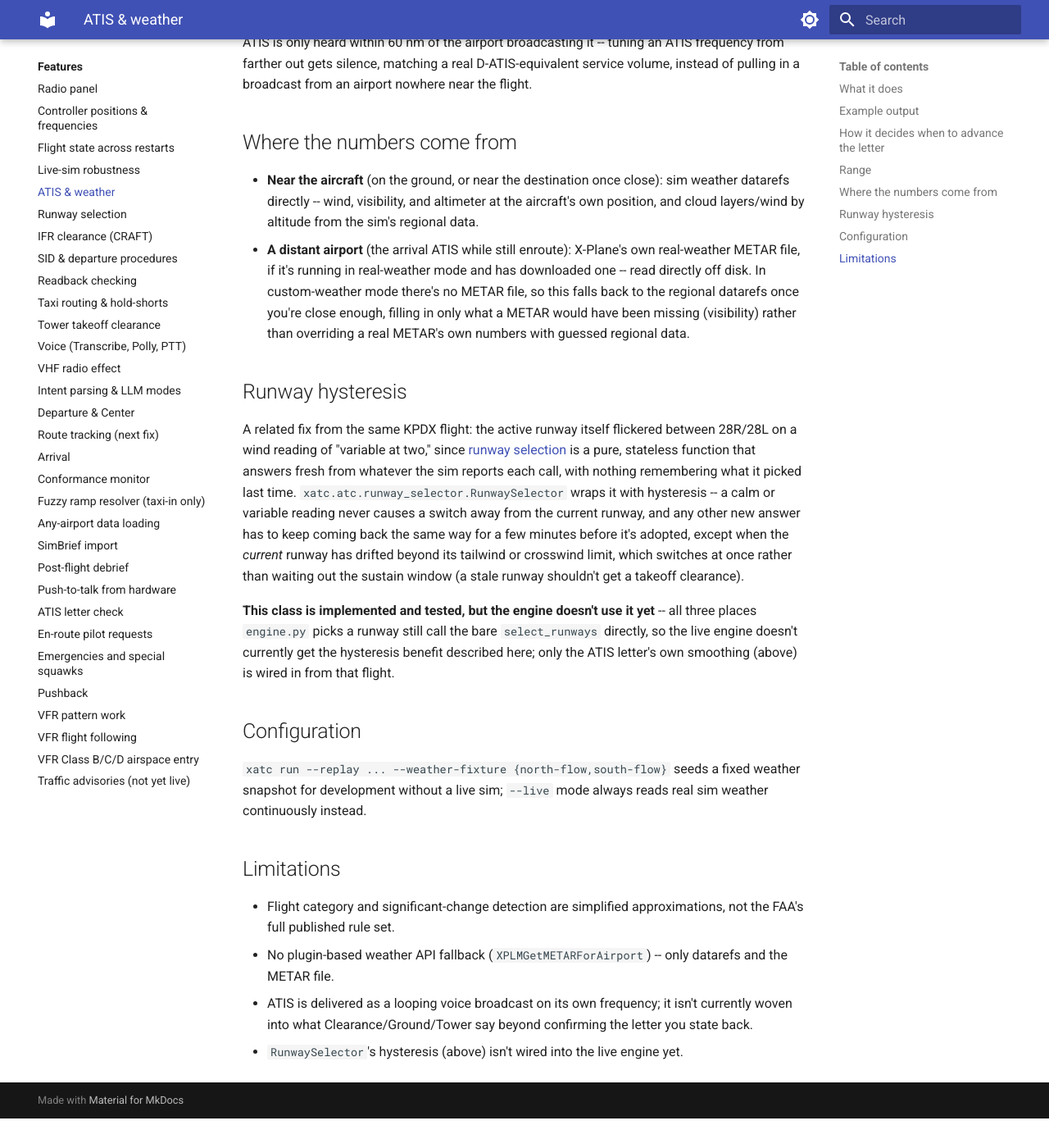
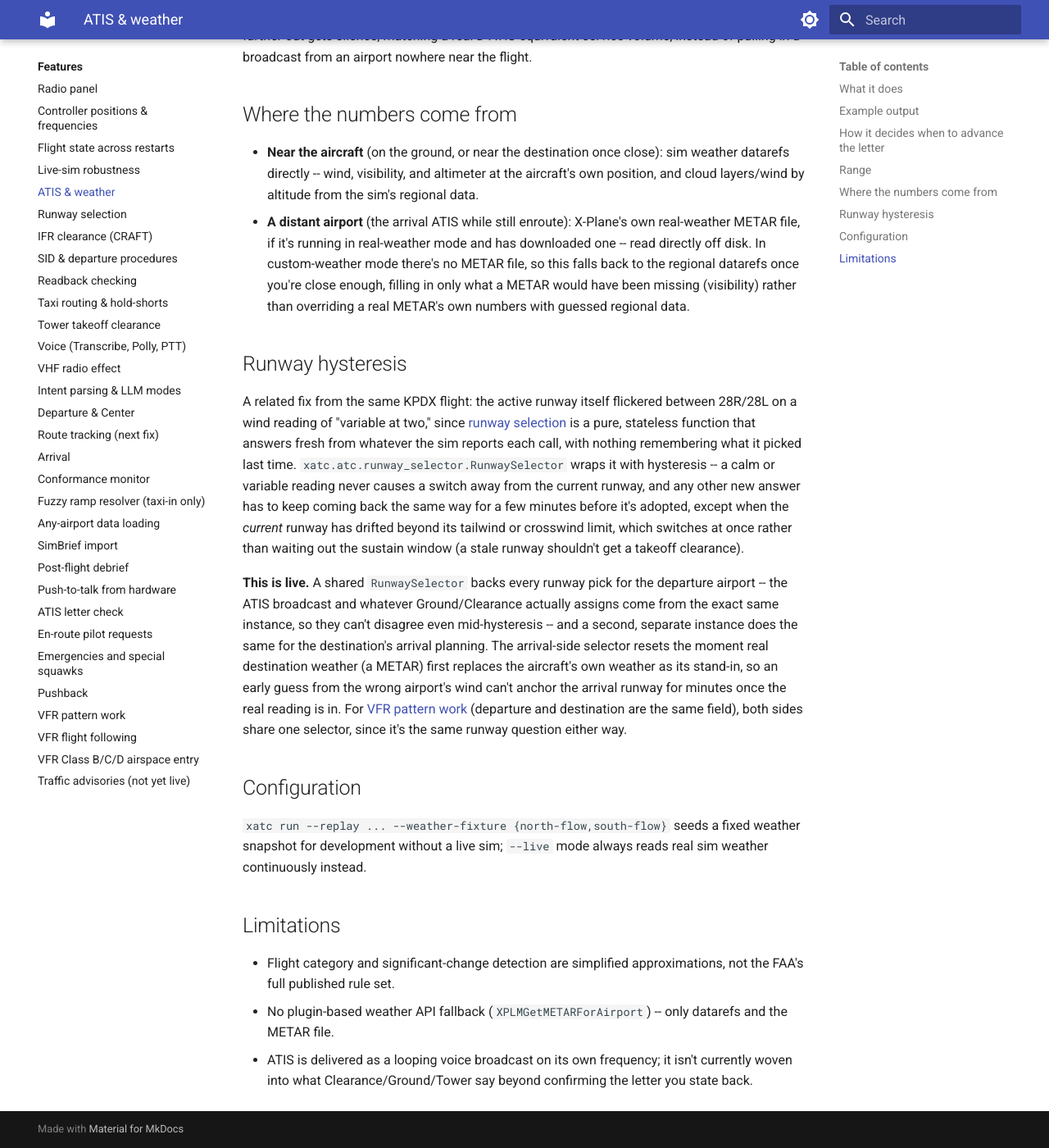
Before and after one commit to dbryant4/xplane12-atc-docs, an MkDocs documentation site: the page built from docs/features/atis-weather.md, in a window 1280 px wide and 1400 px high, scrolled down 1758 px. Shown: the whole window at 82% size. Built offline with MkDocs 1.6.1 and Material for MkDocs 9.7.7, drawn with Linux system fonts in a browser that asks for light colours; the version menu is left out; before the commit the page ends 3122 px from its top, so only the background shows below that; some of the changed text lies outside the part shown.

Commit message:
Runway hysteresis is now wired into the live engine (xatc#192)
Flips the "implemented but not wired" caveat: a shared RunwaySelector now
backs every runway pick per airport (one for departure, one for the
destination's arrival planning, sharing one instance for VFR pattern work
where they're the same field), so the ATIS broadcast and whatever
Ground/Clearance/arrival-planning actually assign can no longer disagree.
Also notes the destination selector's reset on first real destination
weather, and that a real runway change is now itself a live ATIS
significant-change trigger.

Co-Authored-By: Claude Sonnet 5 <noreply@anthropic.com>

```diff
--- a/docs/features/atis-weather.md
+++ b/docs/features/atis-weather.md
@@ -49,10 +49,8 @@ reading has crossed*, not the raw values:
 - a gust appears or disappears altogether, or changes by 10 kt or more once already
   present
 - altimeter changes 0.02 inHg or more
-
-`AtisGenerator` also treats the active runway changing as significant on its own, but
-this doesn't currently happen live -- the engine's own call into it doesn't pass which
-runway is in use, so this trigger only fires for a caller that supplies one.
+- the active runway changes (fed by [runway hysteresis](#runway-hysteresis) below, so a
+  real runway change -- not a momentary flicker -- is always a fresh letter)
 
 Comparisons are always against the reading the letter last actually advanced on, not the
 immediately-previous call -- so a slow drift (altimeter creeping up 0.01 inHg at a time)
@@ -94,10 +92,15 @@ to keep coming back the same way for a few minutes before it's adopted, except w
 once rather than waiting out the sustain window (a stale runway shouldn't get a takeoff
 clearance).
 
-**This class is implemented and tested, but the engine doesn't use it yet** -- all three
-places `engine.py` picks a runway still call the bare `select_runways` directly, so the
-live engine doesn't currently get the hysteresis benefit described here; only the ATIS
-letter's own smoothing (above) is wired in from that flight.
+**This is live.** A shared `RunwaySelector` backs every runway pick for the departure
+airport -- the ATIS broadcast and whatever Ground/Clearance actually assigns come from
+the exact same instance, so they can't disagree even mid-hysteresis -- and a second,
+separate instance does the same for the destination's arrival planning. The arrival-side
+selector resets the moment real destination weather (a METAR) first replaces the
+aircraft's own weather as its stand-in, so an early guess from the wrong airport's wind
+can't anchor the arrival runway for minutes once the real reading is in. For [VFR pattern
+work](vfr-pattern.md) (departure and destination are the same field), both sides share
+one selector, since it's the same runway question either way.
 
 ## Configuration
 
@@ -114,4 +117,3 @@ sim weather continuously instead.
 - ATIS is delivered as a looping voice broadcast on its own frequency; it isn't
   currently woven into what Clearance/Ground/Tower say beyond confirming the letter you
   state back.
-- `RunwaySelector`'s hysteresis (above) isn't wired into the live engine yet.
```
